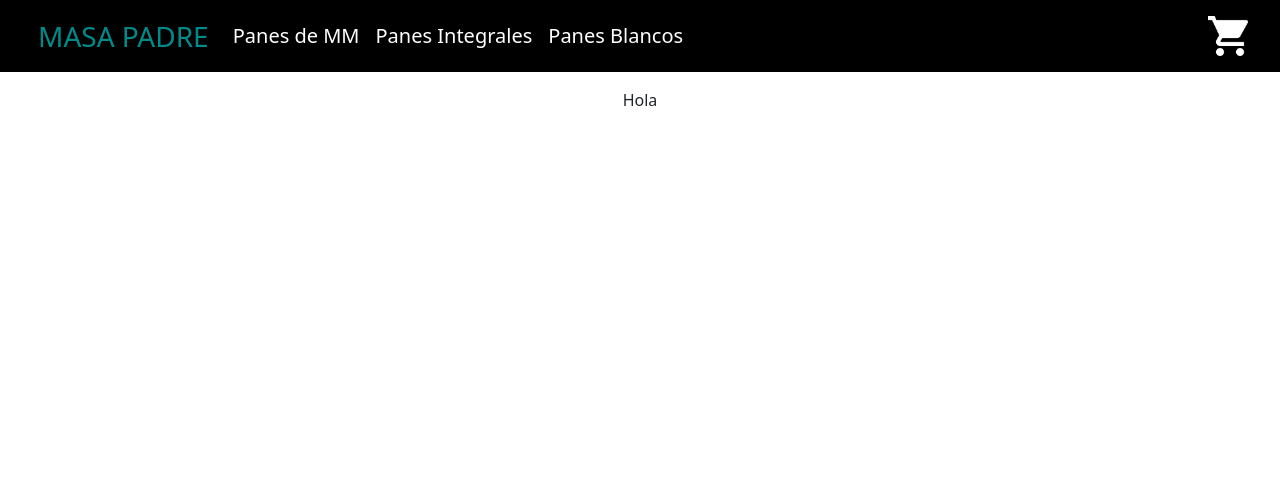
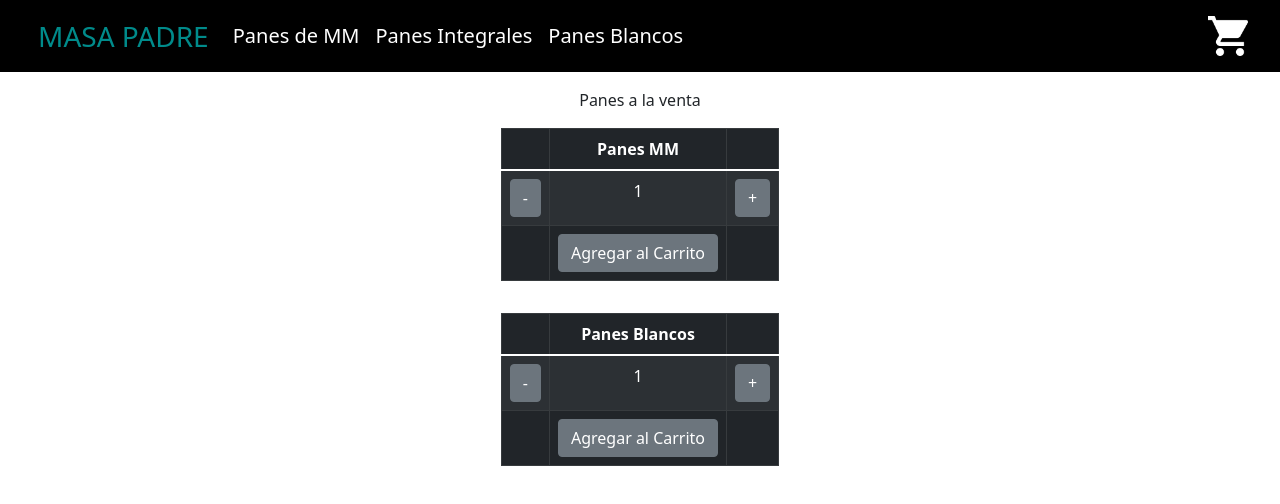
Before and after one commit to ferbernal0/reacteco, a React (Create React App) app: page / in a window 1280 px wide. Shown: the top 504 px of the page. Built offline with nearby package versions, Linux system fonts and the light colour scheme.

Commit message:
actualizando clase 05

```diff
--- a/src/App.css
+++ b/src/App.css
@@ -1,38 +1,2 @@
 .App {
-  text-align: center;
-}
-
-.App-logo {
-  height: 40vmin;
-  pointer-events: none;
-}
-
-@media (prefers-reduced-motion: no-preference) {
-  .App-logo {
-    animation: App-logo-spin infinite 20s linear;
-  }
-}
-
-.App-header {
-  background-color: #282c34;
-  min-height: 100vh;
-  display: flex;
-  flex-direction: column;
-  align-items: center;
-  justify-content: center;
-  font-size: calc(10px + 2vmin);
-  color: white;
-}
-
-.App-link {
-  color: #61dafb;
-}
-
-@keyframes App-logo-spin {
-  from {
-    transform: rotate(0deg);
-  }
-  to {
-    transform: rotate(360deg);
-  }
-}
+  text-align: center; }
--- a/src/App.js
+++ b/src/App.js
@@ -6,9 +6,9 @@ function App() {
   return (
     <div className="App">
       <NavBar/>
-      <ItemListContainer name="Hola" />
+      <ItemListContainer name="Panes a la venta"/>
     </div>
-  );
+  )
 }
 
 export default App;
--- a/src/components/Cart/CartWidget.js
+++ b/src/components/Cart/CartWidget.js
@@ -8,7 +8,7 @@ const Carrito = () => {
                 <img src={cart} alt="logo" width="40"></img>
             </a>
         </Nav.Link>
-   );
+    )
 }
 
 export default Carrito;
--- a/src/components/NavBar/NavBar.jsx
+++ b/src/components/NavBar/NavBar.js
@@ -8,7 +8,7 @@ function NavBar() {
         <Navbar style={{ background: 'black' }} expand="lg" variant="dark">
             <Container>
                 <Navbar.Brand href="#" style={{ color: 'darkcyan', fontSize: '1.75rem' }}>MASA PADRE</Navbar.Brand>
-                <Navbar.Toggle aria-controls="basic-navbar-nav" />
+                <Navbar.Toggle aria-controls="basic-navbar-nav"/>
                 <Navbar.Collapse id="basic-navbar-nav">
                     <Nav className="me-auto">
                         <Nav.Link href="#" style={{ color: 'white', fontSize: '1.25rem' }}>Panes de MM</Nav.Link>
--- /dev/null
+++ b/src/containers/CountContainer.js
@@ -0,0 +1,26 @@
+import {useState} from 'react';
+import ItemCount from './ItemCount';
+
+const CountContainer = ({initial, stock, product_name}) => {
+    const [count,setCount] = useState(initial);
+    const add = () => {
+        if (count+1>stock) {
+            alert("Superaste la cantidad de items en stock"); }
+        else{
+            setCount(count+1); } }
+    const sub =() => {
+        if (count === 0) {
+            alert("Debes agregar al menos un item al carrito"); }
+        else {
+            setCount(count-1); } }
+    const onAdd = () => {
+        alert(`Agregaste ${count} al carrito`); }
+
+    return (
+        <>
+            <ItemCount min={sub} max={add} onAdd={onAdd} count={count} product_name={product_name}/>
+        </>
+    )
+}
+
+export default CountContainer;
--- /dev/null
+++ b/src/containers/ItemCount.js
@@ -0,0 +1,38 @@
+import Button from 'react-bootstrap/Button'
+import ButtonGroup from 'react-bootstrap/ButtonGroup'
+import Table from 'react-bootstrap/Table'
+
+const ItemCount = ({min, max, onAdd, count, product_name}) => {
+  console.log(count);
+    return (
+      <>
+      <p></p>
+      <p></p>
+        <ButtonGroup aria-label="Basic example">
+          <Table striped bordered hover variant="dark" size="md">
+            <thead>
+              <tr>
+                <th></th>
+                <th>{product_name}</th>
+                <th></th>
+              </tr>
+            </thead>
+            <tbody>
+              <tr>
+                <td><Button variant="secondary" onClick={min}>-</Button></td>
+                <td>{count}</td>
+                <td><Button variant="secondary" onClick={max}>+</Button></td>
+              </tr>
+              <tr>
+                <td></td>
+                <td><Button variant="secondary" disabled={count===0} onClick={onAdd}>Agregar al Carrito</Button></td>
+                <td></td>
+              </tr>
+            </tbody>
+          </Table>
+        </ButtonGroup>
+      </>
+    )
+}
+
+export default ItemCount;
--- a/src/containers/ItemListContainer.js
+++ b/src/containers/ItemListContainer.js
@@ -1,11 +1,15 @@
+import ItemCount from './CountContainer';
+
 const ItemListContainer = ({name}) => {
    return (
        <div name="test">
          <div class="p-3 mb-2">
-            {name}
+         {name}
+            <ItemCount product_name='Panes MM' stock={5} initial={1}/>
+            <ItemCount product_name='Panes Blancos' stock={9} initial={1}/>
          </div>
       </div>
-   );
+   )
 }
 
 export default ItemListContainer;
```
